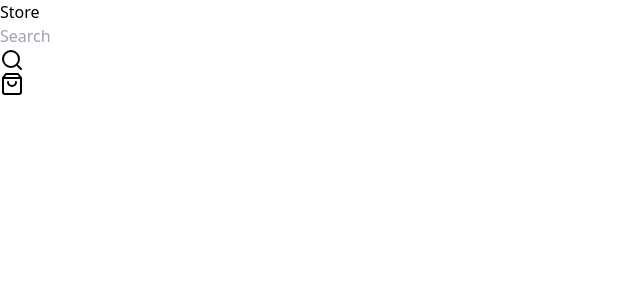
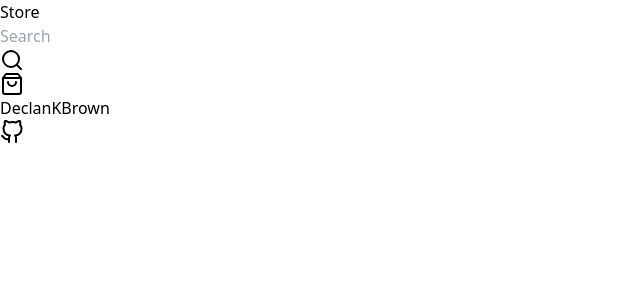
Before and after one commit to DeclanKBrown/ShoppingCart, a React (Vite) app: page / in a window 1280 px wide. Shown: the top 300 px of the page, without its empty margins (0-640 px from the left). Built offline with nearby package versions, Linux system fonts and the light colour scheme.

Commit message:
Added footer

```diff
--- a/src/Components/Footer/Footer.jsx
+++ b/src/Components/Footer/Footer.jsx
@@ -1,6 +1,11 @@
 export default function Footer() {
     return (
-        <>
-        </>
+        <div className="flex justify-center items-center p-2 border-t border-neutral-300">
+            <a className="flex justify-center items-center flex-row" href="https://github.com/DeclanKBrown">
+                <span className="mr-2">DeclanKBrown</span>
+                <svg xmlns="http://www.w3.org/2000/svg" width="24" height="24" viewBox="0 0 24 24" fill="none" stroke="currentColor" strokeWidth="2" strokeLinecap="round" strokeLinejoin="round"><path d="M9 19c-5 1.5-5-2.5-7-3m14 6v-3.87a3.37 3.37 0 0 0-.94-2.61c3.14-.35 6.44-1.54 6.44-7A5.44 5.44 0 0 0 20 4.77 5.07 5.07 0 0 0 19.91 1S18.73.65 16 2.48a13.38 13.38 0 0 0-7 0C6.27.65 5.09 1 5.09 1A5.07 5.07 0 0 0 5 4.77a5.44 5.44 0 0 0-1.5 3.78c0 5.42 3.3 6.61 6.44 7A3.37 3.37 0 0 0 9 18.13V22"></path></svg>
+            </a>
+        </div>
+
     )
 }
--- a/src/Components/Header/Header.jsx
+++ b/src/Components/Header/Header.jsx
@@ -1,6 +1,6 @@
 export default function Header() {
     return (
-        <header className="w-full border-b-1 border-black p-2 px-10 grid grid-cols-3 border-b border-neutral-300">
+        <header className="w-full p-2 px-10 grid grid-cols-3 border-b border-neutral-300">
             <div className="flex items-center">
                 <h1 className="font-black text-2xl select-none cursor-pointer text-red-500">Store</h1>
             </div>
--- a/src/Pages/Home/Home.jsx
+++ b/src/Pages/Home/Home.jsx
@@ -1,6 +1,7 @@
 export default function Home() {
     return (
-        <>
-        </>
+        <main className="min-h-[90vh]">
+
+        </main>
     )
 }
```
